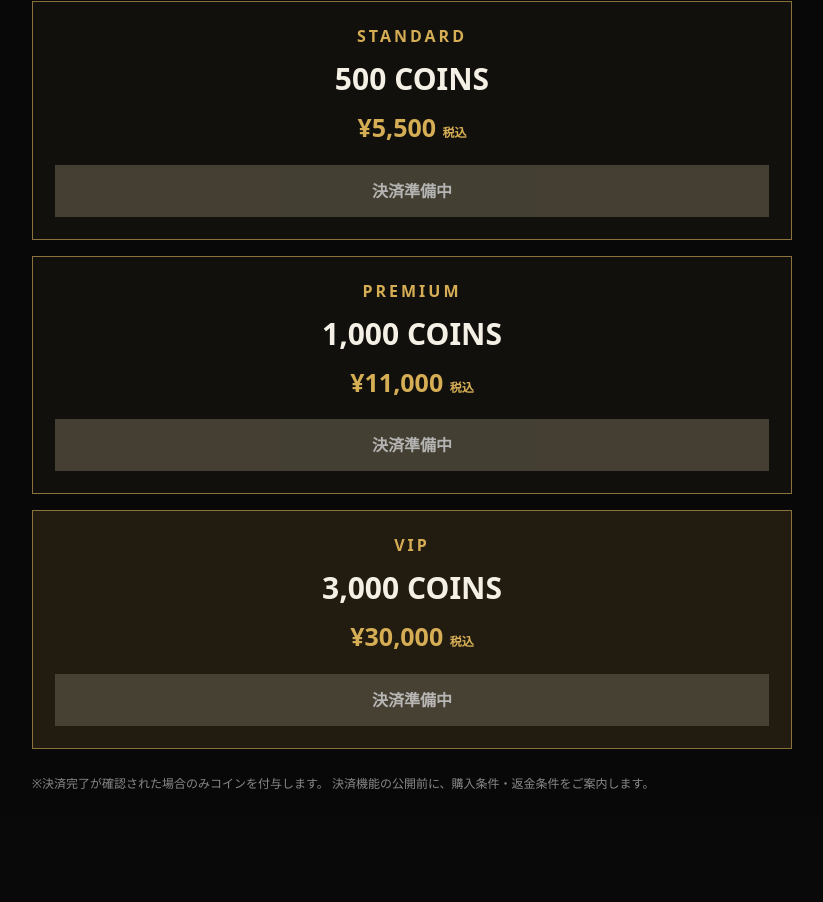
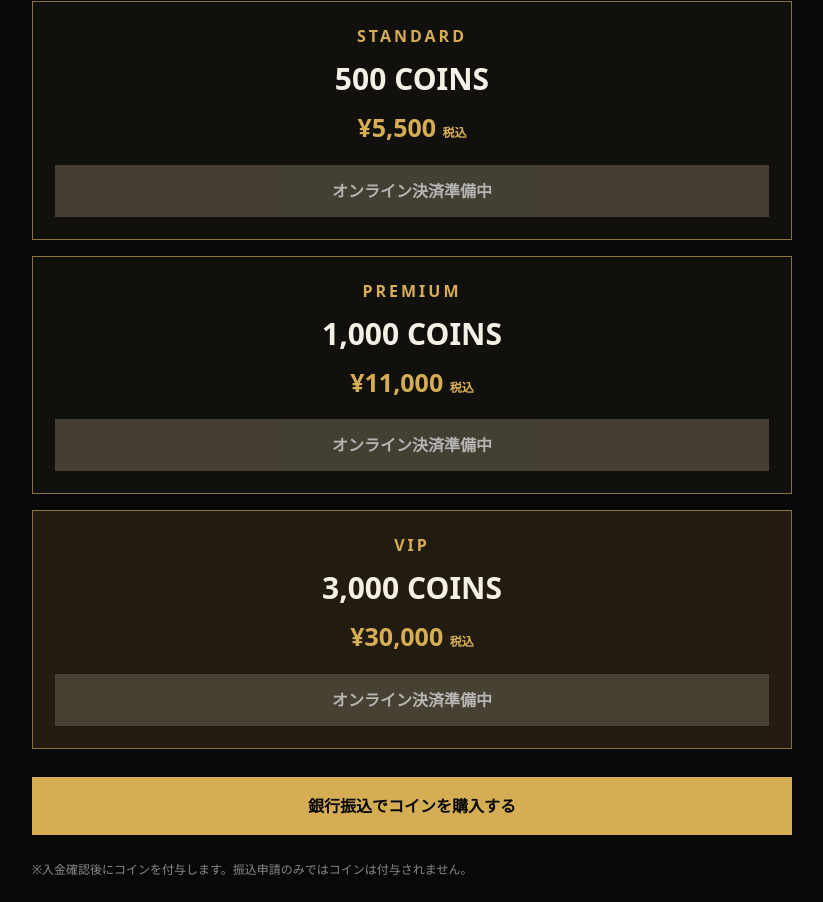
Before and after one commit to nkcleankazu-ai/Rintei-Keirin, a Next.js app: page /coins in a window 1280 px wide. Shown: the part 444-1346 px from the top of the page, without its empty margins (228-1051 px from the left). Before the commit the page ends 1260 px from the top, so only its background shows below. Built offline with nearby package versions, Linux system fonts and the light colour scheme.

Commit message:
Update coin purchase page content and styles

```diff
--- a/src/app/coins/page.tsx
+++ b/src/app/coins/page.tsx
@@ -1,4 +1,3 @@
-
 "use client";
 
 import Link from "next/link";
@@ -23,9 +22,8 @@ export default function CoinsPage() {
         </h1>
 
         <p style={{ textAlign: "center", color: "#aaa" }}>コイン追加購入</p>
-
         <p style={{ textAlign: "center", color: "#aaa", lineHeight: 1.8 }}>
-          ご希望のコインプランをお選びください。決済機能は現在準備中です。
+          ご希望のコインプランをお選びください。
         </p>
 
         <div style={{ display: "grid", gap: 16, marginTop: 30 }}>
@@ -39,7 +37,7 @@ export default function CoinsPage() {
               <p style={{ color: "#d5ad55", letterSpacing: 3, fontWeight: 900 }}>
                 {plan.name}
               </p>
-              <p style={{ color: "#f5f0e5", fontSize: 30, fontWeight: 900, margin: "8px 0" }}>
+              <p style={{ fontSize: 30, fontWeight: 900, margin: "8px 0" }}>
                 {plan.coins.toLocaleString()} COINS
               </p>
               <p style={{ color: "#d5ad55", fontSize: 25, fontWeight: 900, margin: "8px 0 18px" }}>
@@ -54,15 +52,27 @@ export default function CoinsPage() {
                 fontWeight: 700,
                 opacity: 0.8
               }}>
-                決済準備中
+                オンライン決済準備中
               </button>
             </section>
           ))}
         </div>
 
+        <Link href="/bank-transfer" style={{
+          display: "block",
+          textAlign: "center",
+          padding: 17,
+          marginTop: 28,
+          background: "#d5ad55",
+          color: "#080808",
+          fontWeight: 900,
+          textDecoration: "none"
+        }}>
+          銀行振込でコインを購入する
+        </Link>
+
         <p style={{ color: "#888", fontSize: 12, lineHeight: 1.8, marginTop: 24 }}>
-          ※決済完了が確認された場合のみコインを付与します。
-          決済機能の公開前に、購入条件・返金条件をご案内します。
+          ※入金確認後にコインを付与します。振込申請のみではコインは付与されません。
         </p>
       </div>
     </main>
```
